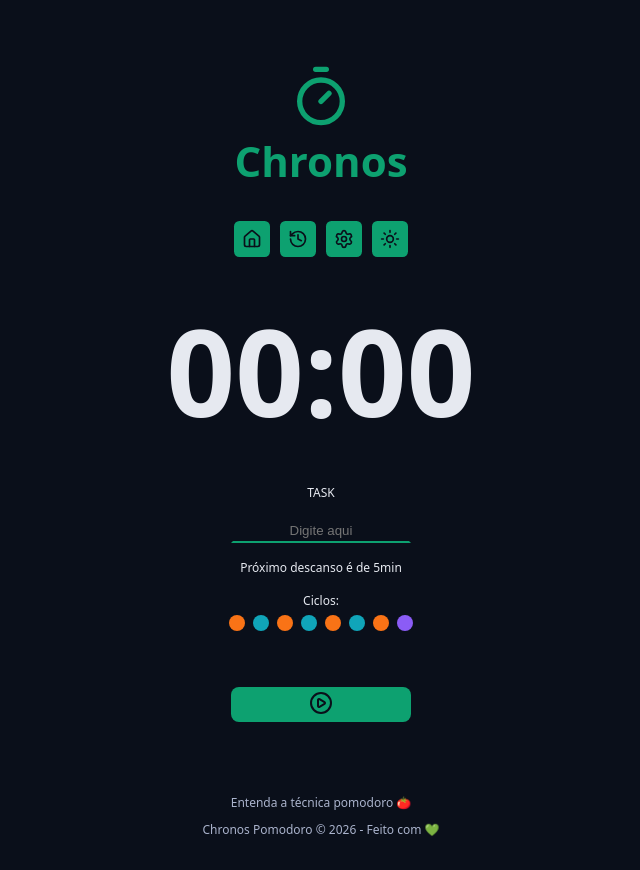
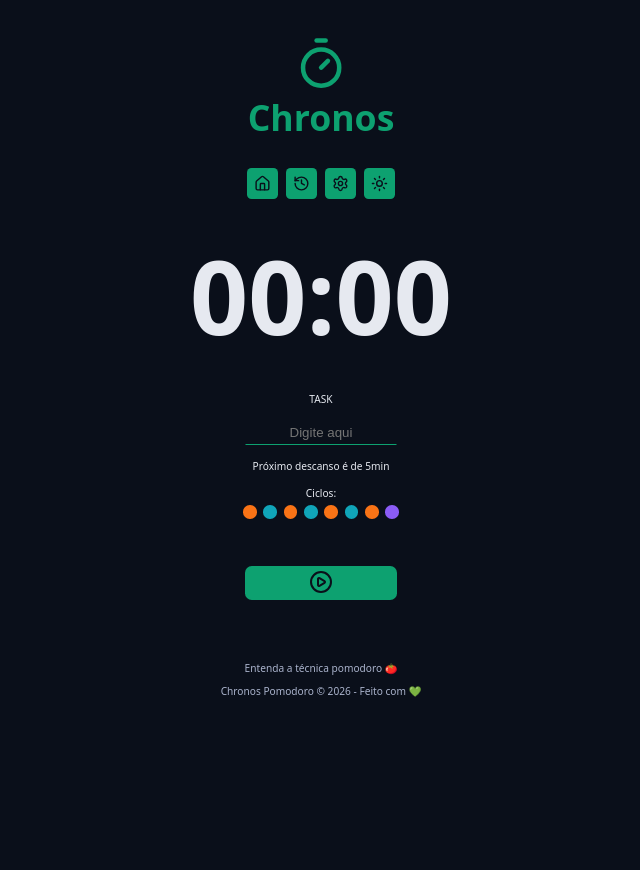
Before and after one commit to gabrielcosta11/chronos-pomodoro, a React (Vite) app: page / in a window 1280 px wide. Shown: the whole page, without its empty margins (319-959 px from the left). After the commit the page ends 800 px from the top, so only its background shows below. Built offline with nearby package versions, Linux system fonts and the light colour scheme.

Commit message:
Feature: Change theme

```diff
--- a/index.html
+++ b/index.html
@@ -1,5 +1,5 @@
 <!doctype html>
-<html lang="en">
+<html lang="pt-BR" data-theme="light">
   <head>
     <meta charset="UTF-8" />
     <link rel="icon" type="image/svg+xml" href="/vite.svg" />
--- a/src/App.tsx
+++ b/src/App.tsx
@@ -10,9 +10,17 @@ import { Menu } from "./components/Menu";
 import { TimerComponent } from "./components/TimerComponent";
 import { Form } from "./components/Form";
 import { Footer } from "./components/Footer";
+import { useState } from "react";
 
 
 export function App() {
+
+    const [number, setNumber] = useState(0);
+
+    function handleClick() {
+        setNumber(prevState => prevState + 1)
+    }
+
     return (
         <>
             <Container>
--- a/src/components/DeafultInput/styles.module.css
+++ b/src/components/DeafultInput/styles.module.css
@@ -1,5 +1,5 @@
 .input {
-    height: 2.6rem;
+    height: 3rem;
     width: 18rem;
     padding: 0.8rem;
     border: 0 0 0 0.1rem;
@@ -9,7 +9,7 @@
     outline: none;
     border: 0.2rem solid transparent;
     border-bottom: 0.2rem solid var(--primary);
-    transition: all 0.2s ease-in-out;
+    transition: all 0.15s ease-in-out;
 }
 
 .input:focus {
--- a/src/components/Logo/styles.module.css
+++ b/src/components/Logo/styles.module.css
@@ -3,7 +3,7 @@
     align-items: center;
     justify-content: center;
     gap: 2.4rem;
-    padding-top: 3.2rem;
+    padding-top: 1rem;
 }
 
 .logoLink {
--- a/src/components/Menu/index.tsx
+++ b/src/components/Menu/index.tsx
@@ -1,35 +1,69 @@
-import { HistoryIcon, HouseIcon, SettingsIcon, SunIcon } from 'lucide-react';
+import { HistoryIcon, HouseIcon, Lightbulb, MoonIcon, SettingsIcon, SunIcon } from 'lucide-react';
 import styles from './styles.module.css';
 import type React from 'react';
 import { IconMenu } from '../IconMenu';
+import { useEffect, useState } from 'react';
 
+
+type AvailableThemes = 'dark' | 'light'
 
 export function Menu() {
 
+    const [theme, setTheme] = useState<AvailableThemes>(() => {
+        return (
+            localStorage.getItem('theme') as AvailableThemes || 'dark'
+        )
+    })
+
+    const nextThemeIcon = {
+        dark: <SunIcon/>,
+        light: <MoonIcon/>
+    }
+
+    function handleThemeChange(event: React.MouseEvent<HTMLAnchorElement, MouseEvent>) {
+        event.preventDefault();
+
+        setTheme(
+            prevTheme => {
+                const nextTheme = prevTheme === 'dark' ? 'light' : 'dark'
+                return nextTheme
+            }
+        )
+    }
+
+    useEffect(() => {
+        document.documentElement.setAttribute('data-theme', theme)
+        localStorage.setItem('theme', theme)
+    }, [theme])
+
     return (
         <>
-            <div className={styles.menu}>
-                <a href="#">
+            <nav className={styles.menu}>
+                <a href="#" title='Tela inical'>
                     <IconMenu>
                         <HouseIcon />
                     </IconMenu>
                 </a>
-                <a href="#">
+                <a href="#" title='Histórico'>
                     <IconMenu>
                         <HistoryIcon />
                     </IconMenu>
                 </a>
-                <a href="#">
+                <a href="#" title='Configurações'>
                     <IconMenu>
                         <SettingsIcon />
                     </IconMenu>
                 </a>
-                <a href="#">
+                <a
+                    href="#"
+                    title='Tema'
+                    onClick={handleThemeChange}
+                >
                     <IconMenu>
-                        <SunIcon />
+                        {nextThemeIcon[theme]}
                     </IconMenu>
                 </a>
-            </div>
+            </nav>
         </>
     )
 }
--- a/src/styles/global.css
+++ b/src/styles/global.css
@@ -5,8 +5,9 @@
 }
 
 html {
-    font-size: 62.5%;
+    font-size: 53%;
 }
+
 body {
     font-family: system-ui, -apple-system, BlinkMacSystemFont, 'Segoe UI', Roboto, Oxygen, Ubuntu, Cantarell, 'Open Sans', 'Helvetica Neue', sans-serif;
     font-size: 1.6rem;
--- a/src/styles/theme.css
+++ b/src/styles/theme.css
@@ -35,3 +35,21 @@
   --disabled: #555f7d;
   --text-disabled: #aab3cc;
 }
+
+:root[data-theme='light'] {
+  --gray-100: #0a0f1a;
+  --gray-200: #181f2e;
+  --gray-300: #272f43;
+  --gray-400: #363d56;
+  --gray-500: #454f6a;
+  --gray-600: #555f7d;
+  --gray-700: #aab3cc;
+  --gray-800: #cdd3e1;
+  --gray-900: #e6e9f0;
+
+  --text-default: #0a0f1a;
+  --text-muted: #272f43;
+
+  --link-color: #0b8a60;
+  --link-hover: #065f46;
+}
```
